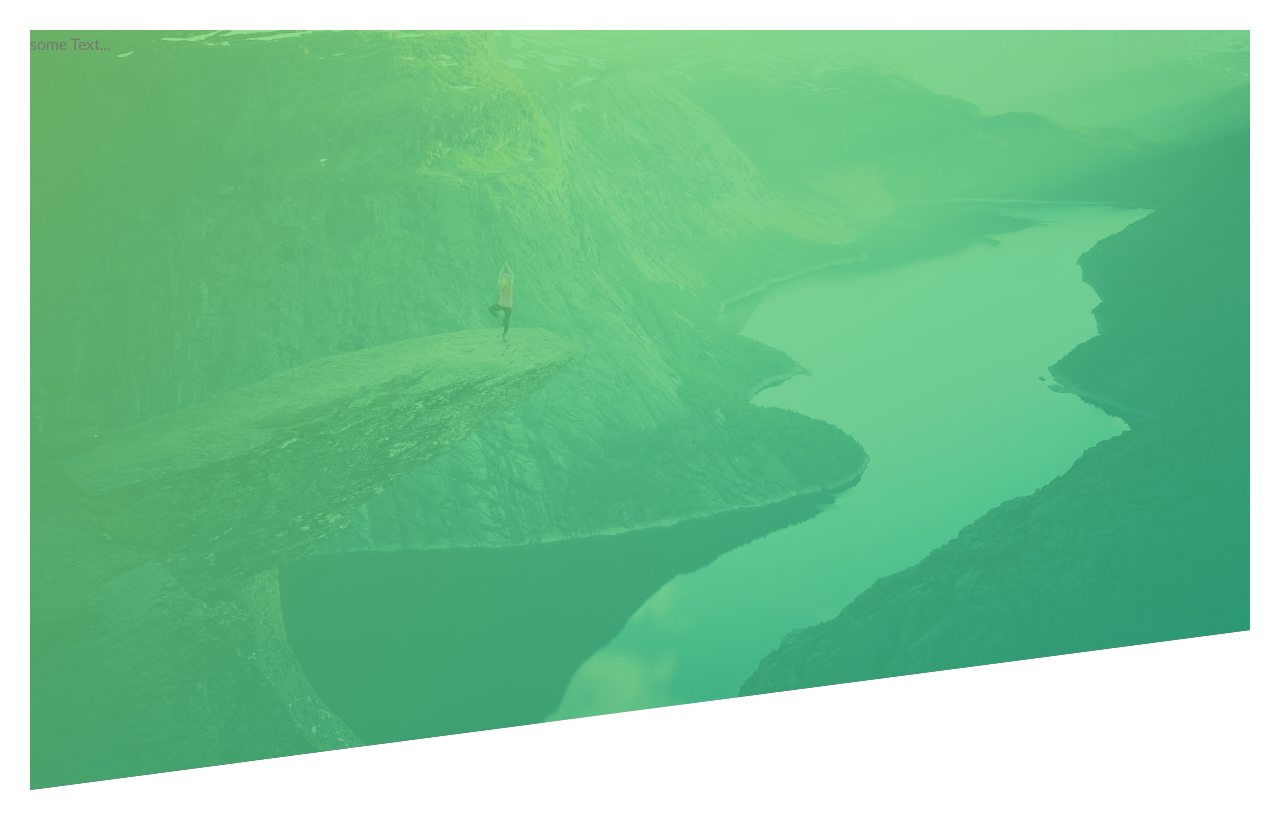
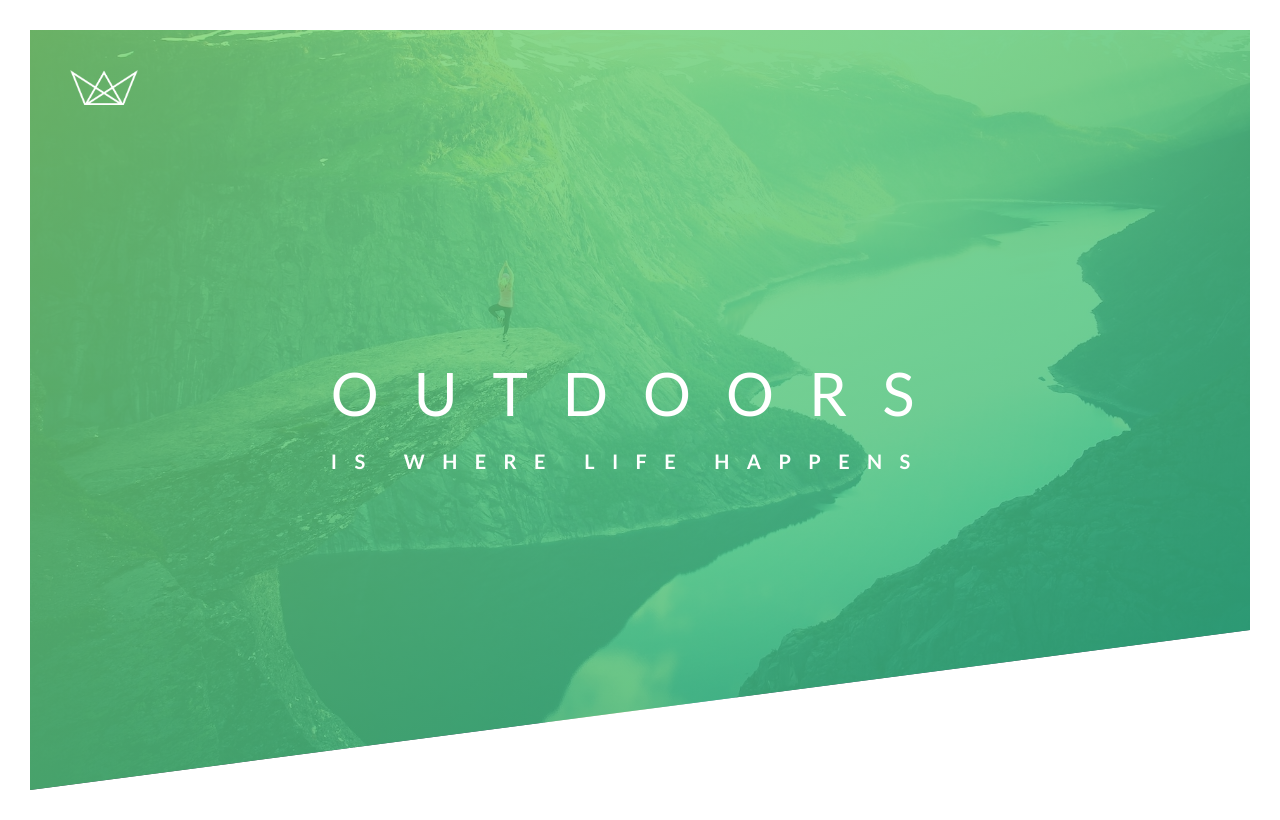
Before and after one commit to parkjise/udemy-scss, a plain HTML site: page Natours/starter/index.html in a window 1280 px wide. Drawn offline with Linux system fonts and the light colour scheme; files that its build step writes are made by us from their sources.

Commit message:
20240223

```diff
--- a/Natours/starter/css/style.css
+++ b/Natours/starter/css/style.css
@@ -26,5 +26,36 @@
   background-image:linear-gradient(to right bottom,rgba(126, 213, 111, 0.8),rgba(41, 181, 134, 0.8)), url(../img/hero.jpg);
   background-size: cover;
   background-position: top;
+  position: relative;
   clip-path: polygon(0 0,100% 0,100% 75vh,0 100%);
 }
+.logo-box{
+  position: absolute;
+  top: 40px;
+  left: 40px;
+}
+.logo{
+  height: 35px;
+}
+.text-box{
+  position: absolute;
+  top:50%;
+  left: 50%;
+  transform: translate(-50%,-50%);
+}
+.heading-primary{
+  color: #fff;
+  text-transform: uppercase;
+}
+.heading-primary-main{
+  display: block;
+  font-size: 60px;
+  font-weight: 400;
+  letter-spacing: 35px;
+}
+.heading-primary-sub{
+  display: block;
+  font-size: 20px;
+  font-weight: 700;
+  letter-spacing: 17.4px;
+}
--- a/Natours/starter/index.html
+++ b/Natours/starter/index.html
@@ -14,8 +14,15 @@
     </head>
     <body>
         <header class="header">
-            some Text...
+            <div class="logo-box">
+                <img src="img/logo-white.png" alt="Logo" class="logo">
+            </div>
+            <div class="text-box">
+                <h1 class="heading-primary">
+                    <span class="heading-primary-main">Outdoors</span>
+                    <span class="heading-primary-sub">is where life happens</span>
+                </h1>
+            </div>
         </header>
-
     </body>
 </html>
```
